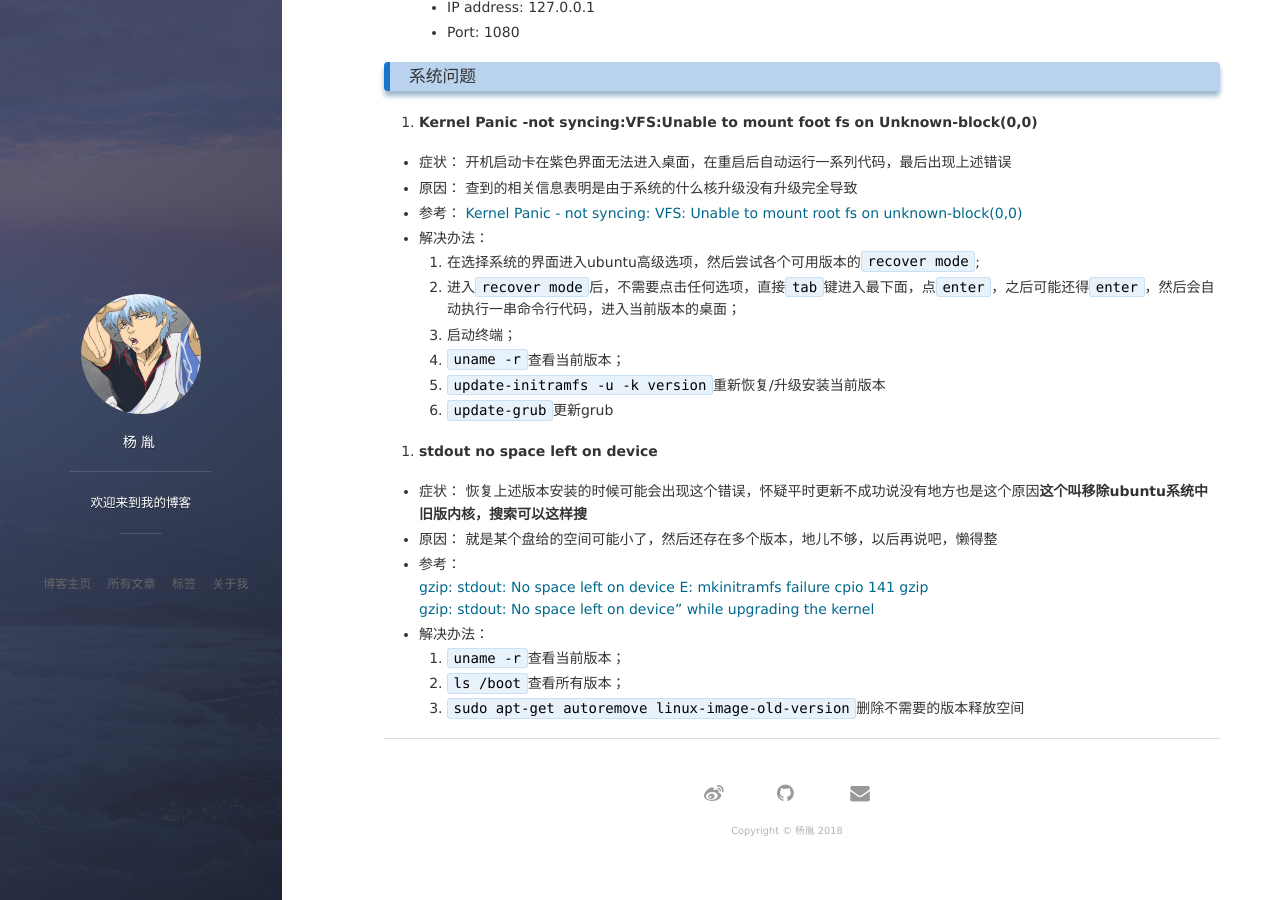
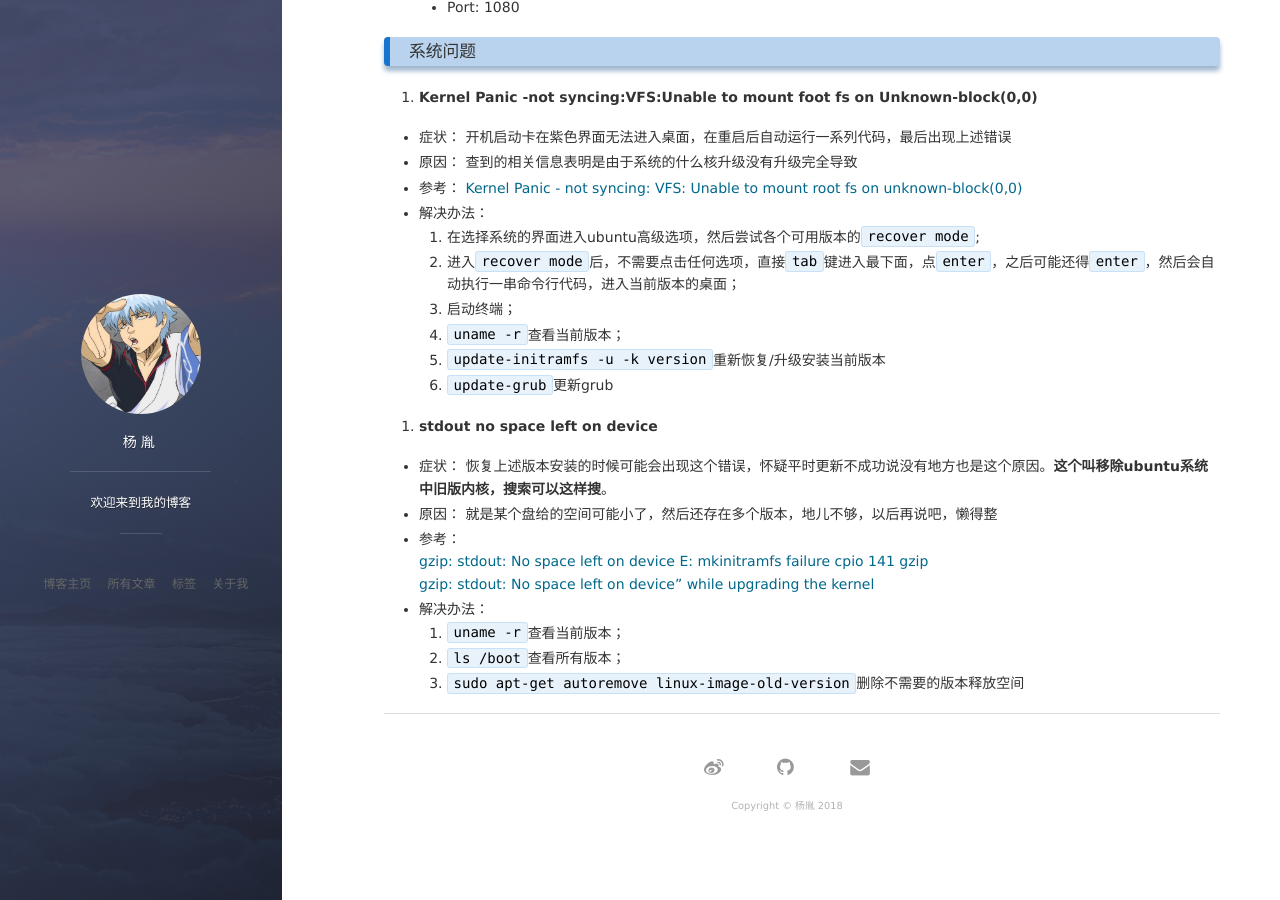
Before and after one commit to ginnko/old-blog, a Jekyll site: the page built from _posts/2017-11-20-ubuntu使用.md, in a window 1280 px wide and 900 px high, scrolled down 566 px. Built offline with Jekyll 4.4.1, drawn with Linux system fonts in a browser that asks for light colours; nearby versions of some CDN libraries; Markdown is read by kramdown in place of the engine named in the settings; comment, search, counter and statistics services are not loaded.

Commit message:
fix some word errors

```diff
--- a/_posts/2017-11-20-ubuntu使用.md
+++ b/_posts/2017-11-20-ubuntu使用.md
@@ -46,7 +45,7 @@ tag: ubuntu
 
 2. **stdout no space left on device**
 
-  - 症状： 恢复上述版本安装的时候可能会出现这个错误，怀疑平时更新不成功说没有地方也是这个原因**这个叫移除ubuntu系统中旧版内核，搜索可以这样搜**
+  - 症状： 恢复上述版本安装的时候可能会出现这个错误，怀疑平时更新不成功说没有地方也是这个原因。**这个叫移除ubuntu系统中旧版内核，搜索可以这样搜**。
   - 原因： 就是某个盘给的空间可能小了，然后还存在多个版本，地儿不够，以后再说吧，懒得整
   - 参考：
   [gzip: stdout: No space left on device E: mkinitramfs failure cpio 141 gzip](https://askubuntu.com/questions/929305/gzip-stdout-no-space-left-on-device-e-mkinitramfs-failure-cpio-141-gzip-1/929681#929681)
```
Also changed, not shown: other parts of _posts/2017-11-20-ubuntu使用.md (+0 -1 lines).
